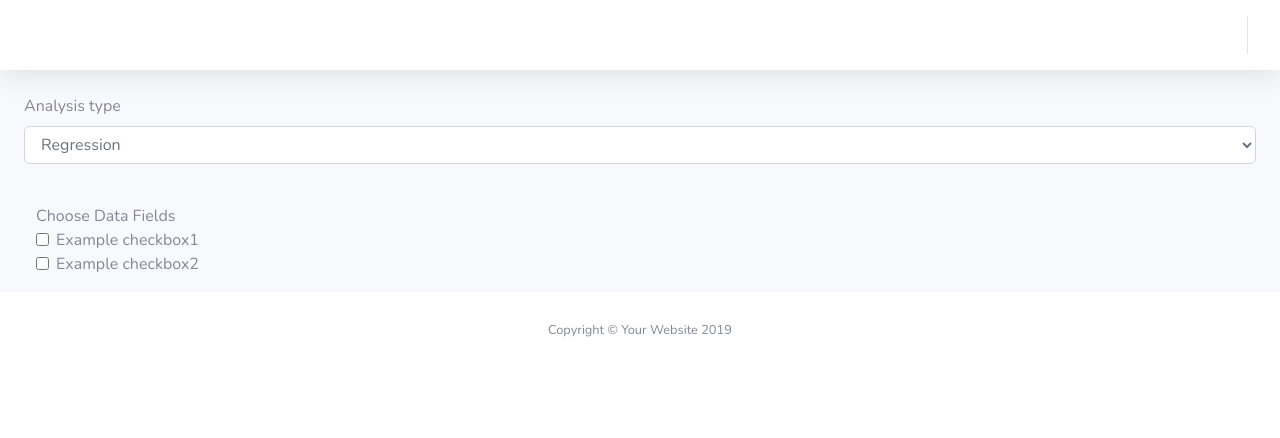
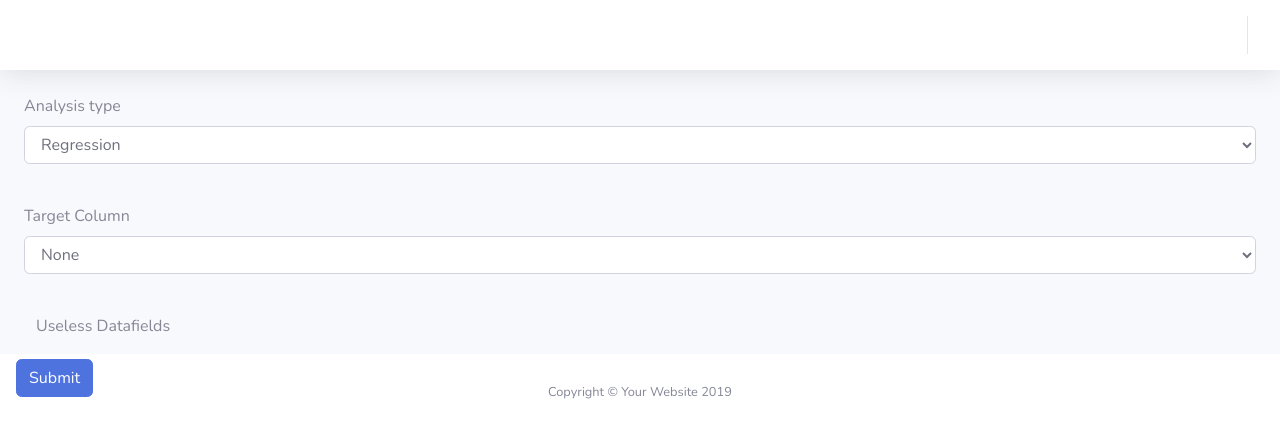
Before and after one commit to nCheck/AlgoXpert-backend, a Flask app: template templates/form.html in a window 1280 px wide. Shown: the top 438 px of the page. Run offline with Flask 2, Linux system fonts and the light colour scheme; the template is opened without the code that fills it, so the values that code supplies are empty; some libraries are stand-ins or nearby versions.

Commit message:
basic connections done

```diff
--- a/app.py
+++ b/app.py
@@ -8,9 +8,9 @@ import requests, json
 import pandas as pd
 import requests
 import random
-from preprocessor import preprocess
+from preprocessor import preprocess , findHeaderAndSEP
 from classifier import classify
-
+import re
 
 
 app = flask.Flask(__name__ ,
@@ -44,37 +44,124 @@ def allowed_file(filename):
 def secure_filename(filename):
     return 'data.txt'
 
+
+# @app.route('/upload', methods=['POST'])
+# def upload_file():
+# 	if 'file' not in request.files:
+# 		resp = jsonify({'message' : 'No file part in the request'})
+# 		resp.status_code = 400
+# 		return resp
+# 	file = request.files['file']
+# 	if file.filename == '':
+# 		resp = jsonify({'message' : 'No file selected for uploading'})
+# 		resp.status_code = 400
+# 		return resp
+# 	if file and allowed_file(file.filename):
+# 		filename = secure_filename(file.filename)
+# 		file.save(os.path.join(app.config['UPLOAD_FOLDER'], filename))
+# 		resp = jsonify({'message' : 'File successfully uploaded' , 'filename' : filename})
+#         print("hello")
+# 		resp.status_code = 201
+# 		return resp
+# 	else:
+# 		resp = jsonify({'message' : 'Allowed file types are txt, pdf, png, jpg, jpeg, gif'})
+# 		resp.status_code = 400
+# 		return resp
+
+
 @app.route('/upload', methods=['POST'])
 def upload_file():
-	# check if the post request has the file part
-	if 'file' not in request.files:
-		resp = jsonify({'message' : 'No file part in the request'})
-		resp.status_code = 400
-		return resp
-	file = request.files['file']
-	if file.filename == '':
-		resp = jsonify({'message' : 'No file selected for uploading'})
-		resp.status_code = 400
-		return resp
-	if file and allowed_file(file.filename):
-		filename = secure_filename(file.filename)
-		file.save(os.path.join(app.config['UPLOAD_FOLDER'], filename))
-		resp = jsonify({'message' : 'File successfully uploaded' , 'filename' : filename})
-		resp.status_code = 201
-		return resp
-	else:
-		resp = jsonify({'message' : 'Allowed file types are txt, pdf, png, jpg, jpeg, gif'})
-		resp.status_code = 400
-		return resp
+
+    if 'file' not in request.files:
+        resp = jsonify({'message' : "WRONG FORM"})
+        resp.status_code = 400
+        return resp
+
+    myfile = request.files['file']
+
+    if myfile.filename == '' or not allowed_file(myfile.filename):
+        resp = jsonify({'message' : "WRONG FORM"})
+        resp.status_code = 400
+        return resp
+    else:
+
+        filename = secure_filename(myfile.filename)
+        myfile.save( os.path.join(app.config['UPLOAD_FOLDER'], filename) )
+        resp = jsonify({'message' : 'File successfully uploaded' , 'filename' : filename})
+        print("success" , resp)
+        return redirect(url_for('details'))
+
+
+@app.route('/details', methods=['GET'])
+def details():
+
+    fileloc = 'uploads/data.txt'
+    f = open(fileloc , 'r+' , encoding='utf-8-sig')
+    line = f.readline().strip()
+    f.close()
+    f = open(fileloc , 'r+')
+    HEADER , SEP = findHeaderAndSEP(f)
+    arr = []
+    if SEP == '\s+':
+        arr = re.split(SEP , line)
+    else:
+        arr = line.split(SEP)
+
+    cols = arr
+
+    if HEADER is None:
+        cols = [ i for i in range( len(arr) ) ]
+
+    f.close()
+    print(cols , HEADER , SEP , line)
+
+    return render_template('form.html' , l = len(cols) , cols = cols)
 
 
 
-
-@app.route('/predict', methods=['GET'])
+@app.route('/predict', methods=['GET' , 'POST'])
 def predict():
 
     # print( json.dumps( request.json['data'] ) )
 
+    if request.method == 'POST':
+
+        antype = request.form['antype']
+        TARGET = request.form['target']
+
+        vals = request.form.keys()
+        UNWANTED = []
+
+        for v in vals:
+            if request.form[v] == 'on':
+                UNWANTED.append(v)
+
+        if antype == 'Classification':
+
+            x_train,x_test,y_train,y_test = preprocess('data.txt', TARGET , UNWANTED )
+
+            result = classify( x_train,x_test,y_train,y_test )
+            labels = list(result.keys())
+            values = list(result.values())
+
+            for i in range(4):
+                values[i] = 100 * values[i]
+
+            print(labels)
+            print(values)
+
+            return render_template('classify_analysis.html' , labels = labels , values = values)
+
+        elif antype == 'Regression':
+            pass
+        else:
+
+            data = preprocess('data.txt', None , UNWANTED )
+
+            return "Under Construction"
+
+
+    # Just to avoid errors
     try :
         print("hi")
 
--- a/templates/form.html
+++ b/templates/form.html
@@ -64,14 +64,14 @@
         <!-- Begin Page Content -->
         <div class="container-fluid">
 
-            <form>
+            <form action="/predict" method="POST">
                 <!-- <div class="form-group">
                   <label for="exampleFormControlInput1">Email address</label>
                   <input type="email" class="form-control" id="exampleFormControlInput1" placeholder="name@example.com">
                 </div> -->
                 <div class="form-group">
                   <label for="exampleFormControlSelect1">Analysis type</label>
-                  <select class="form-control" id="exampleFormControlSelect1">
+                  <select class="form-control" name="antype" id="exampleFormControlSelect1">
                     <option>Regression</option>
                     <option>Classification</option>
                     <option>Clustering</option>
@@ -81,22 +81,45 @@
                 <br>
 
                 <div class="form-group">
-                    <div class="col-sm-2"> Choose Data Fields</div>
+                    <label for="exampleFormControlSelect1">Target Column</label>
+                    <select class="form-control" name="target" id="exampleFormControlSelect1">
+
+                    {%for i in range(0, l)%}
+                    <option>{{cols[i]}}</option>
+                    {%endfor%}
+
+                    <option>None </option>
+
+                    </select>
+                  </div>
+                  <br>
+
+                <div class="form-group">
+                    <div class="col-sm-2"> Useless Datafields </div>
                     <div class="col-sm-10">
-                      <div class="form-check">
-                        <input class="form-check-input" type="checkbox" id="gridCheck1">
-                        <label class="form-check-label" for="gridCheck1">
-                          Example checkbox1
-                        </label>
-                      </div>
-                      <div class="form-check">
-                          <input class="form-check-input" type="checkbox" id="gridCheck1">
-                          <label class="form-check-label" for="gridCheck1">
-                            Example checkbox2
-                          </label>
+                        {%for i in range(0, l)%}
+
+                        <div class="form-check">
+                            <input class="form-check-input" name="{{cols[i]}}" type="checkbox" id="gridCheck1">
+                            <label class="form-check-label" for="gridCheck1">
+                                {{cols[i]}}
+                            </label>
                         </div>
+
+                        {%endfor%}
+
+
+                    </div>
+
+                  </div>
+
+
+                  <div class="form-group">
+                    <div class="col-lg-3 ml-6">
+                    <button class="form-check-input btn btn-primary " type="submit" id="">Submit</button>
                     </div>
                   </div>
+
               </form>
         </div>
 
--- a/templates/index.html
+++ b/templates/index.html
@@ -116,16 +116,16 @@
             <p class="text-white-50 mb-4">Start Bootstrap has everything you need to get your new website up and running in no time! Choose one of our open source, free to download, and easy to use themes! No strings attached!</p>
             <a class="btn btn-light btn-xl js-scroll-trigger" href="#services">Get Started!</a> -->
           </div>
-          <form>
+          <form action="/upload" method="POST" enctype = "multipart/form-data">
 
           <div class="input-group mb-3">
 
                 <div class="custom-file">
-                  <input type="file" class="custom-file-input" id="file-upload">
+                  <input type="file" class="custom-file-input" name="file" id="file-upload">
                   <label class="custom-file-label" id="file-label" for="inputGroupFile02">Choose file</label>
                 </div>
                 <div class="input-group-append">
-                  <button class="input-group-text btn btn-primary " id="">Upload</button>
+                  <button class="input-group-text btn btn-primary " type="submit" id="">Upload</button>
                 </div>
 
           </div>
```
